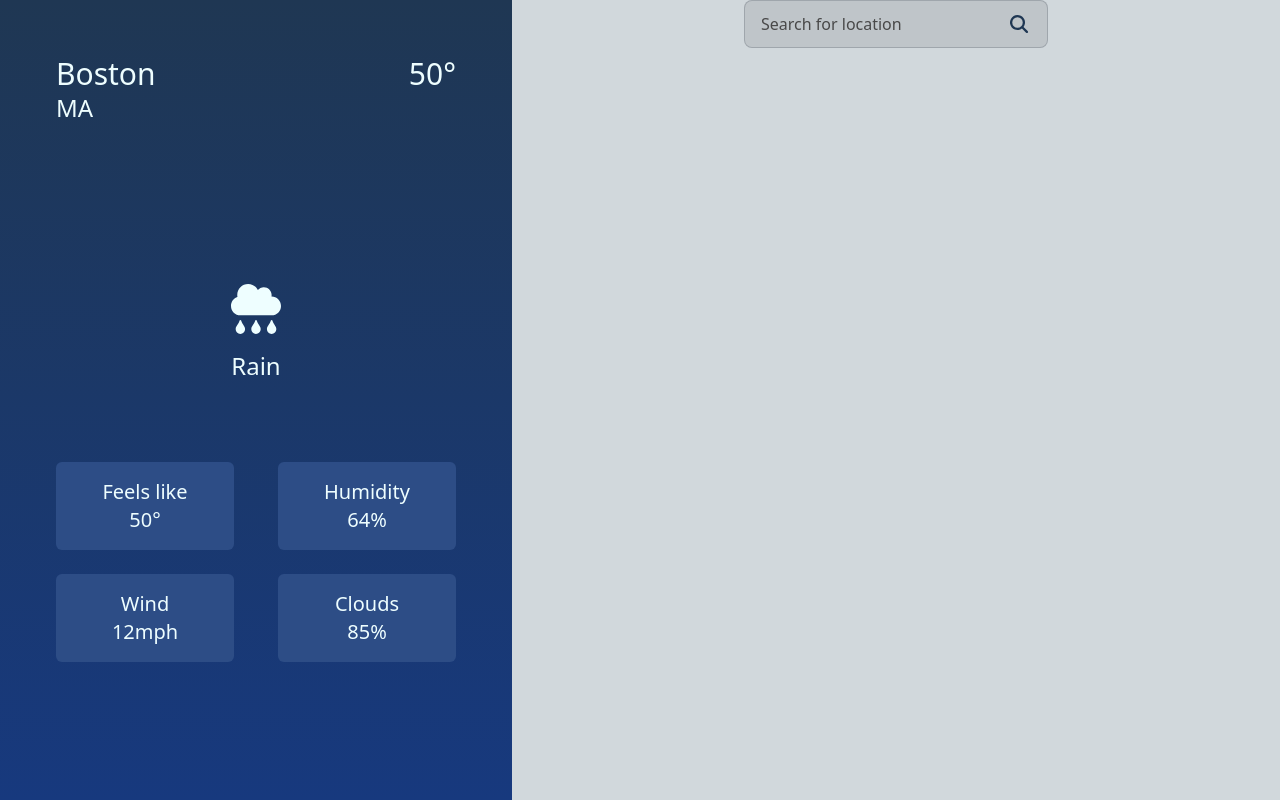
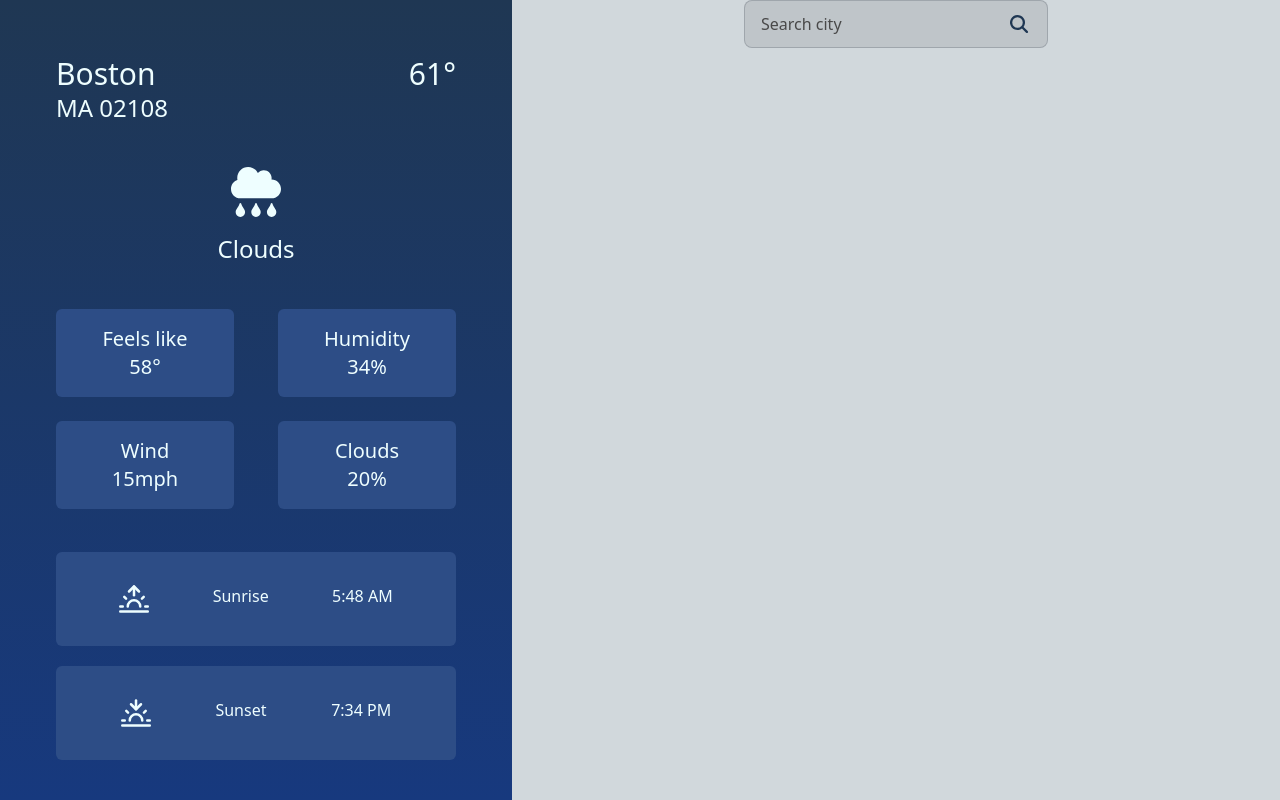
Before and after one commit to alexcw08/FullStack-Weather-App, a React (Vite) app in the folder client/: page / in a window 1280 px wide. Shown: the top 800 px of the page. Built offline with nearby package versions, Linux system fonts and the light colour scheme.

Commit message:
Create state to hold weather data and allow user to fetch data for a different city.

```diff
--- a/client/src/App.tsx
+++ b/client/src/App.tsx
@@ -2,13 +2,16 @@ import { useState } from "react";
 import "./App.css";
 import CurrentCast from "./components/CurrentCast";
 import HourlyDaily from "./components/HourlyDaily";
+import defaultWeather from "./data/default";
+import WeatherData from "./types/weatherTypes";
 
 function App() {
-  const [location, setLocation] = useState("");
+  const [weatherData, setWeatherData] = useState<WeatherData>(defaultWeather);
+
   return (
     <div className="bg-[#D1D8DC] flex h-dvh w-full}">
-      <CurrentCast />
-      <HourlyDaily location={location} setLocation={setLocation} />
+      <CurrentCast weatherData={weatherData} />
+      <HourlyDaily setWeatherData={setWeatherData} />
     </div>
   );
 }
--- a/client/src/components/CurrentCast.tsx
+++ b/client/src/components/CurrentCast.tsx
@@ -1,43 +1,55 @@
 import { FiSunrise } from "react-icons/fi";
 import { FiSunset } from "react-icons/fi";
 import { FaCloudRain } from "react-icons/fa";
-export default function CurrentCast() {
+import WeatherData from "../types/weatherTypes";
+
+interface ChildProps {
+  weatherData: WeatherData;
+}
+
+// TO DO
+// 2. work on backend. need to convert timestamps for sunset and sunrise
+// 3. backend implement caching
+// 4. redo currentCast ui to use daisyUi
+// 5. finish hourly and daily Ui
+
+const CurrentCast: React.FC<ChildProps> = ({ weatherData }) => {
   return (
-    <div className="w-[40%] from-[#1F3753] to-[#17397E] bg-gradient-to-b flex  flex-col text-[#EEFEFF] px-14 pt-14">
+    <div className="w-[40%] from-[#1F3753] to-[#17397E] bg-gradient-to-b justify-between flex  flex-col text-[#EEFEFF] px-14 pt-14">
       {/* city name and tempt */}
-      <div className="flex justify-between mb-40">
+      <div className="flex justify-between">
         <div>
-          <h1 className="text-3xl">Boston</h1>
-          <h1 className="text-2xl">MA</h1>
+          <h1 className="text-3xl">{weatherData.address[0]}</h1>
+          <h1 className="text-2xl">{weatherData.address[1]}</h1>
         </div>
-        <h1 className="text-3xl">50°</h1>
+        <h1 className="text-3xl">{weatherData.current.temp.toFixed(0)}°</h1>
       </div>
       {/* icon and description */}
-      <div className="flex flex-col items-center gap-y-4 mb-20">
+      <div className="flex flex-col items-center gap-y-4">
         <FaCloudRain fontSize={"50px"} />
-        <p className="text-2xl">Rain</p>
+        <p className="text-2xl">{weatherData.current.weather[0].main}</p>
       </div>
       {/* details */}
-      <div className="grid grid-rows-2 grid-cols-2 text-xl  gap-y-6 gap-x-11 text-center mb-80">
+      <div className="grid grid-rows-2 grid-cols-2 text-xl  gap-y-6 gap-x-11 text-center">
         <div className="rounded-md bg-[#2D4D86] py-4 ">
           <p>Feels like</p>
-          <p>50°</p>
+          <p>{weatherData.current.feels_like.toFixed(0)}°</p>
         </div>
         <div className="rounded-md bg-[#2D4D86] py-4">
           <p>Humidity</p>
-          <p>64%</p>
+          <p>{weatherData.current.humidity}%</p>
         </div>
         <div className="rounded-md bg-[#2D4D86] py-4">
           <p>Wind</p>
-          <p>12mph</p>
+          <p>{weatherData.current.wind_speed.toFixed(0)}mph</p>
         </div>
         <div className="rounded-md bg-[#2D4D86] py-4">
           <p>Clouds</p>
-          <p>85%</p>
+          <p>{weatherData.current.clouds}%</p>
         </div>
       </div>
       {/* sunrise and sunset */}
-      <div className="flex flex-col gap-y-5">
+      <div className="flex flex-col gap-y-5 pb-10">
         <div className="rounded-md bg-[#2D4D86] flex  py-8 justify-evenly">
           <FiSunrise fontSize={"30px"} />
           <p>Sunrise</p>
@@ -51,4 +63,6 @@ export default function CurrentCast() {
       </div>
     </div>
   );
-}
+};
+
+export default CurrentCast;
--- a/client/src/components/HourlyDaily.tsx
+++ b/client/src/components/HourlyDaily.tsx
@@ -1,15 +1,28 @@
-import axios from "axios";
+import { ChangeEvent, FormEvent, useState } from "react";
+import fetchWeatherData from "../services/api";
+import WeatherData from "../types/weatherTypes";
 
-export default function HourlyDaily({ location, setLocation }) {
-  const handleSubmit = async (e) => {
+interface ChildProps {
+  setWeatherData: React.Dispatch<React.SetStateAction<WeatherData>>;
+}
+
+const HourlyDaily: React.FC<ChildProps> = ({ setWeatherData }) => {
+  const [userInput, setUserInput] = useState("");
+
+  const handleSubmit = async (e: FormEvent<HTMLFormElement>) => {
     e.preventDefault();
-    const res = await axios.get(
-      `http://localhost:3001/weather?location=${location}`
-    );
-    console.log(res);
+    try {
+      const weatherData = await fetchWeatherData(userInput);
+      setWeatherData(weatherData);
+    } catch (error) {
+      console.log(error);
+    } finally {
+      setUserInput("");
+    }
   };
-  const handleChange = (e) => {
-    setLocation(e.target.value);
+
+  const handleChange = (e: ChangeEvent<HTMLInputElement>) => {
+    setUserInput(e.target.value);
   };
 
   return (
@@ -21,10 +34,11 @@ export default function HourlyDaily({ location, setLocation }) {
         >
           <input
             name="location"
-            value={location}
+            value={userInput}
             onChange={handleChange}
             className="placeholder-[#494949] text-[#1F3753]"
-            placeholder="Search for location"
+            placeholder="Search city"
+            required
           />
           <button type="submit">
             <svg
@@ -44,4 +58,5 @@ export default function HourlyDaily({ location, setLocation }) {
       </form>
     </div>
   );
-}
+};
+export default HourlyDaily;
```
